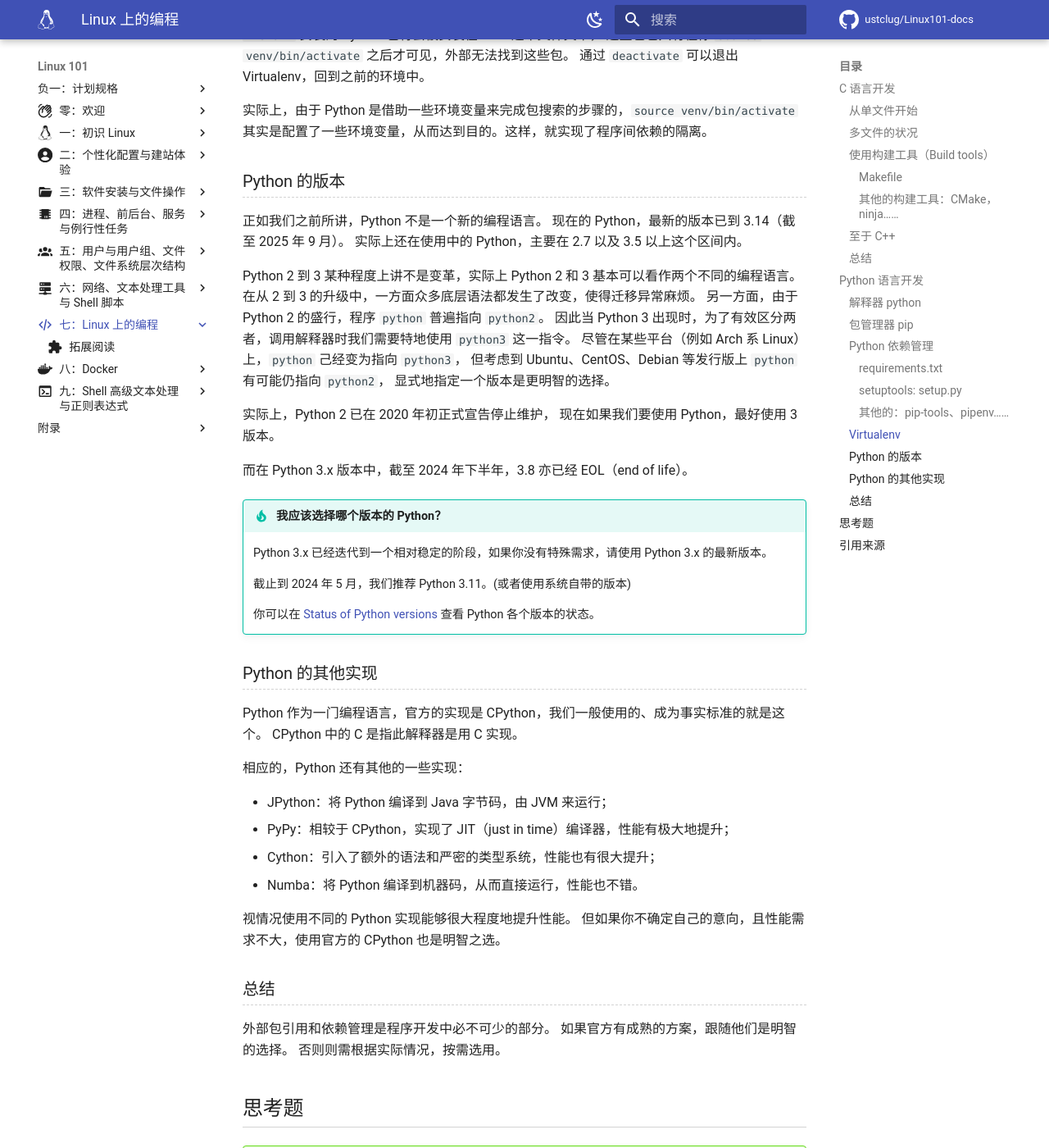
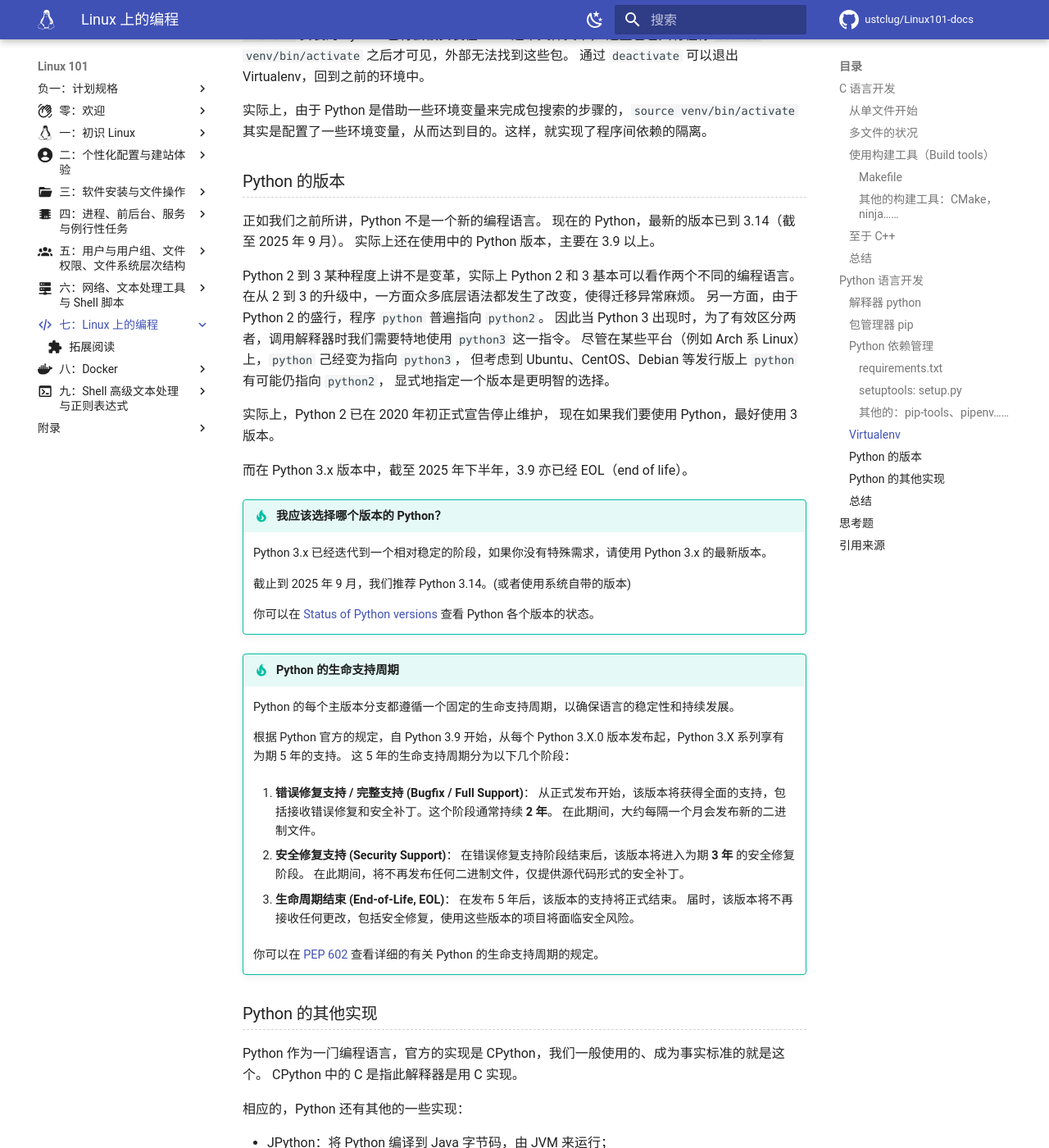
Before and after one commit to ustclug/Linux101-docs, an MkDocs documentation site: the page built from docs/Ch07/index.md, in a window 1280 px wide and 1400 px high, scrolled down 9797 px. Shown: the whole window at 82% size. Built offline with MkDocs 1.6.1 and Material for MkDocs 9.7.7, drawn with Linux system fonts in a browser that asks for light colours; comment, search, counter and statistics services are not loaded.

Commit message:
Ch07: add explanation of life cycle of Python

```diff
--- a/docs/Ch07/index.md
+++ b/docs/Ch07/index.md
@@ -463,7 +463,7 @@ $ python3 -m venv venv
 
 正如我们之前所讲，Python 不是一个新的编程语言。
 现在的 Python，最新的版本已到 3.14（截至 2025 年 9 月）。
-实际上还在使用中的 Python，主要在 2.7 以及 3.5 以上这个区间内。
+实际上还在使用中的 Python 版本，主要在 3.9 以上。
 
 Python 2 到 3 某种程度上讲不是变革，实际上 Python 2 和 3 基本可以看作两个不同的编程语言。
 在从 2 到 3 的升级中，一方面众多底层语法都发生了改变，使得迁移异常麻烦。
@@ -476,15 +476,36 @@ Python 2 到 3 某种程度上讲不是变革，实际上 Python 2 和 3 基本
 实际上，Python 2 已在 2020 年初正式宣告停止维护，
 现在如果我们要使用 Python，最好使用 3 版本。
 
-而在 Python 3.x 版本中，截至 2024 年下半年，3.8 亦已经 EOL（end of life）。
+而在 Python 3.x 版本中，截至 2025 年下半年，3.9 亦已经 EOL（end of life）。
 
 !!! tip "我应该选择哪个版本的 Python？"
 
     Python 3.x 已经迭代到一个相对稳定的阶段，如果你没有特殊需求，请使用 Python 3.x 的最新版本。
 
-    截止到 2024 年 5 月，我们推荐 Python 3.11。(或者使用系统自带的版本)
+    截止到 2025 年 9 月，我们推荐 Python 3.14。(或者使用系统自带的版本)
 
     你可以在 [Status of Python versions](https://devguide.python.org/versions/) 查看 Python 各个版本的状态。
+
+!!! tip "Python 的生命支持周期"
+
+    Python 的每个主版本分支都遵循一个固定的生命支持周期，以确保语言的稳定性和持续发展。
+
+    根据 Python 官方的规定，自 Python 3.9 开始，从每个 Python 3.X.0 版本发布起，Python 3.X 系列享有为期 5 年的支持。
+    这 5 年的生命支持周期分为以下几个阶段：
+
+    1. **错误修复支持 / 完整支持 (Bugfix / Full Support)**：
+      从正式发布开始，该版本将获得全面的支持，包括接收错误修复和安全补丁。这个阶段通常持续 **2 年**。
+      在此期间，大约每隔一个月会发布新的二进制文件。
+
+    2. **安全修复支持 (Security Support)**：
+      在错误修复支持阶段结束后，该版本将进入为期 **3 年** 的安全修复阶段。
+      在此期间，将不再发布任何二进制文件，仅提供源代码形式的安全补丁。
+
+    3. **生命周期结束 (End-of-Life, EOL)**：
+      在发布 5 年后，该版本的支持将正式结束。
+      届时，该版本将不再接收任何更改，包括安全修复，使用这些版本的项目将面临安全风险。
+
+    你可以在 [PEP 602](https://peps.python.org/pep-0602/) 查看详细的有关 Python 的生命支持周期的规定。
 
 ### Python 的其他实现 {#py-implementations}
 
```
